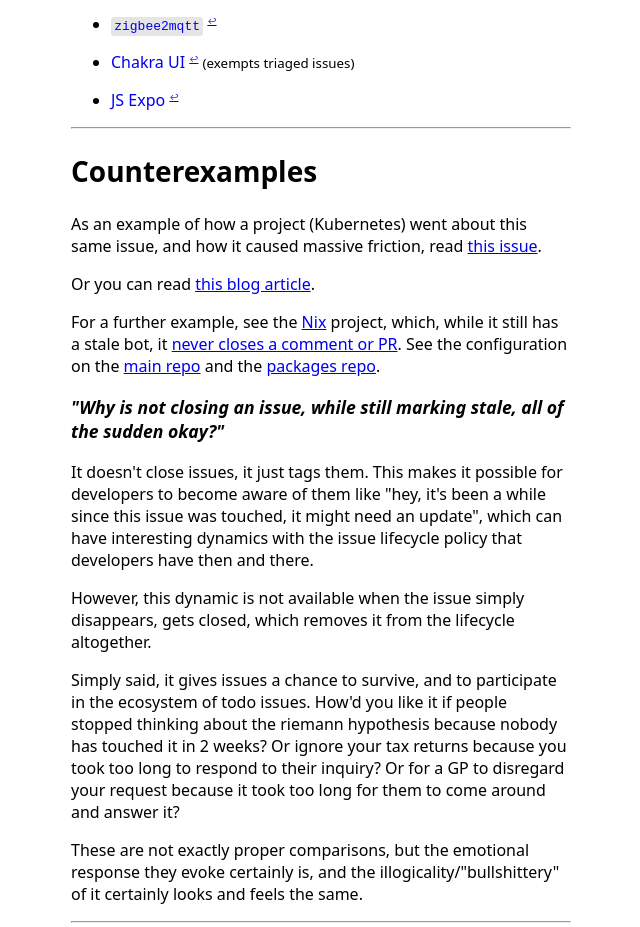
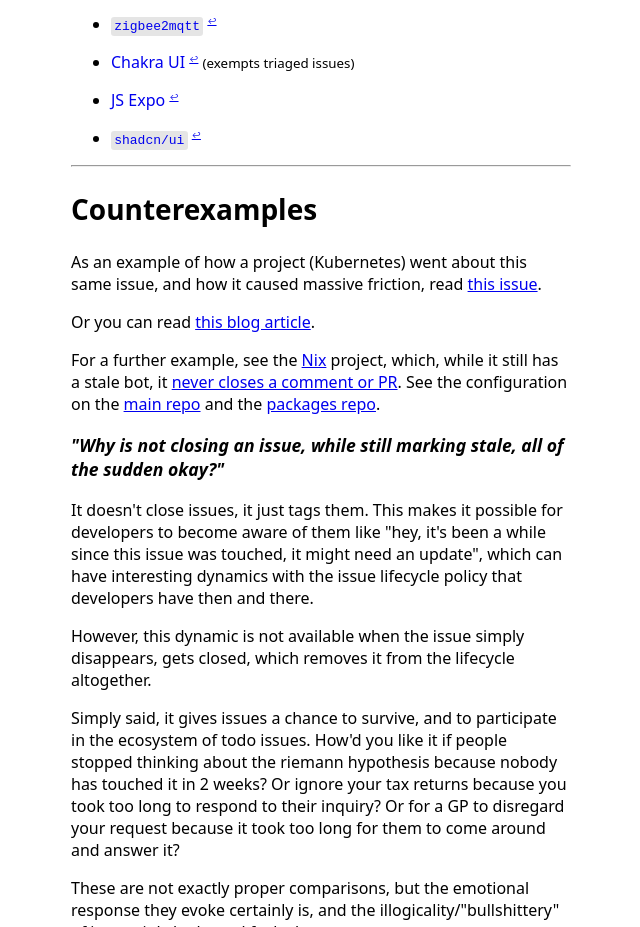
Before and after one commit to ShadowJonathan/nostalebots.xyz, an Eleventy site: page src/index.md in a window 1280 px wide. Shown: the part 6249-7176 px from the top of the page, without its empty margins (319-959 px from the left). Built offline with nearby package versions, Linux system fonts and the light colour scheme; Eleventy itself is replaced by a stand-in of ours; files that its build step writes are made by us from their sources; what markdown-it-sub would draw is missing.

Commit message:
shadcn/ui Fixes #33

```diff
--- a/src/index.md
+++ b/src/index.md
@@ -248,6 +248,9 @@
 - [JS Expo](https://github.com/expo/expo)
   {% ref "https://github.com/expo/expo/blob/main/.github/workflows/issue-stale.yml" %}
 
+- [`shadcn/ui`](https://github.com/shadcn-ui/ui)
+  {% ref "https://github.com/shadcn-ui/ui/blob/main/.github/workflows/issue-stale.yml" %}
+
 ----
 
 ## Counterexamples
```
